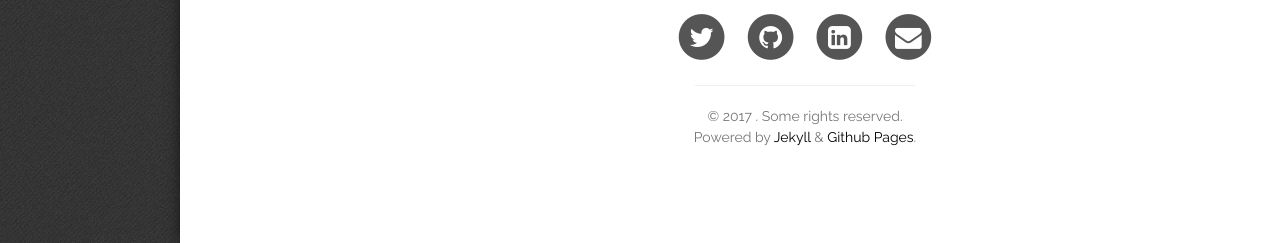
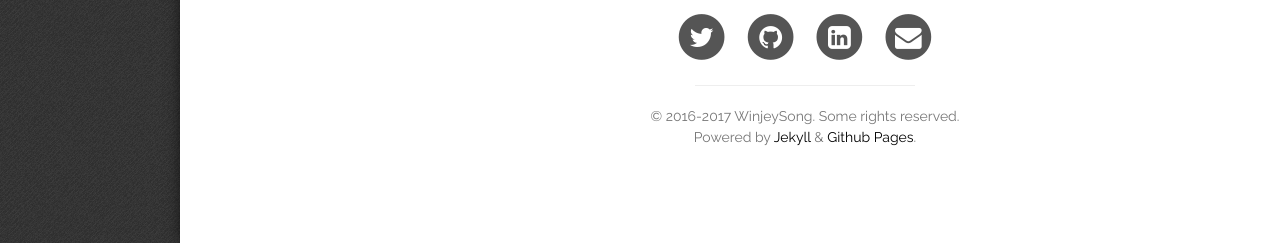
Before and after one commit to winjeysong/winjeysong.github.io, a Jekyll site: the page built from index.html, in a window 1280 px wide. Shown: the part 2494-2737 px from the top of the page. Built offline with Jekyll 4.4.1, drawn with Linux system fonts in a browser that asks for light colours; some web fonts are replaced; the list of posts is cut into pages by our own code.

Commit message:
correct some bugs

```diff
--- a/_includes/footer.html
+++ b/_includes/footer.html
@@ -103,7 +103,7 @@
                         </div>
                         <div class="col-xs-4"></div>
                         <p class="copyright text-muted">
-                            &copy; {{ site.time | date: '%Y' }} {{ site.owner.name }}. Some rights reserved.
+                            &copy; 2016-{{ site.time | date: '%Y' }} {{ site.author }}. Some rights reserved.
                             <br/> Powered by <a href="http://jekyllrb.com" target="_blank">Jekyll</a> & <a href="https://pages.github.com" target="_blank">Github Pages</a>.
                         </p>
                     </div>
```
